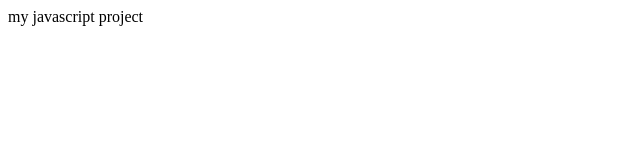
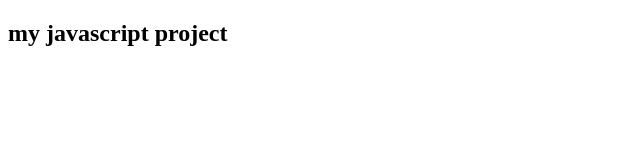
Before and after one commit to aliusman851/javascript-project, a plain HTML site: page index.html in a window 1280 px wide. Shown: the whole page, without its empty margins (0-640 px from the left). Drawn offline with Linux system fonts and the light colour scheme.

Commit message:
added h2

```diff
--- a/index.html
+++ b/index.html
@@ -7,6 +7,6 @@
     <title>Document</title>
 </head>
 <body>
-    my javascript project
+   <h2> my javascript project</h2>
 </body>
 </html>
```
